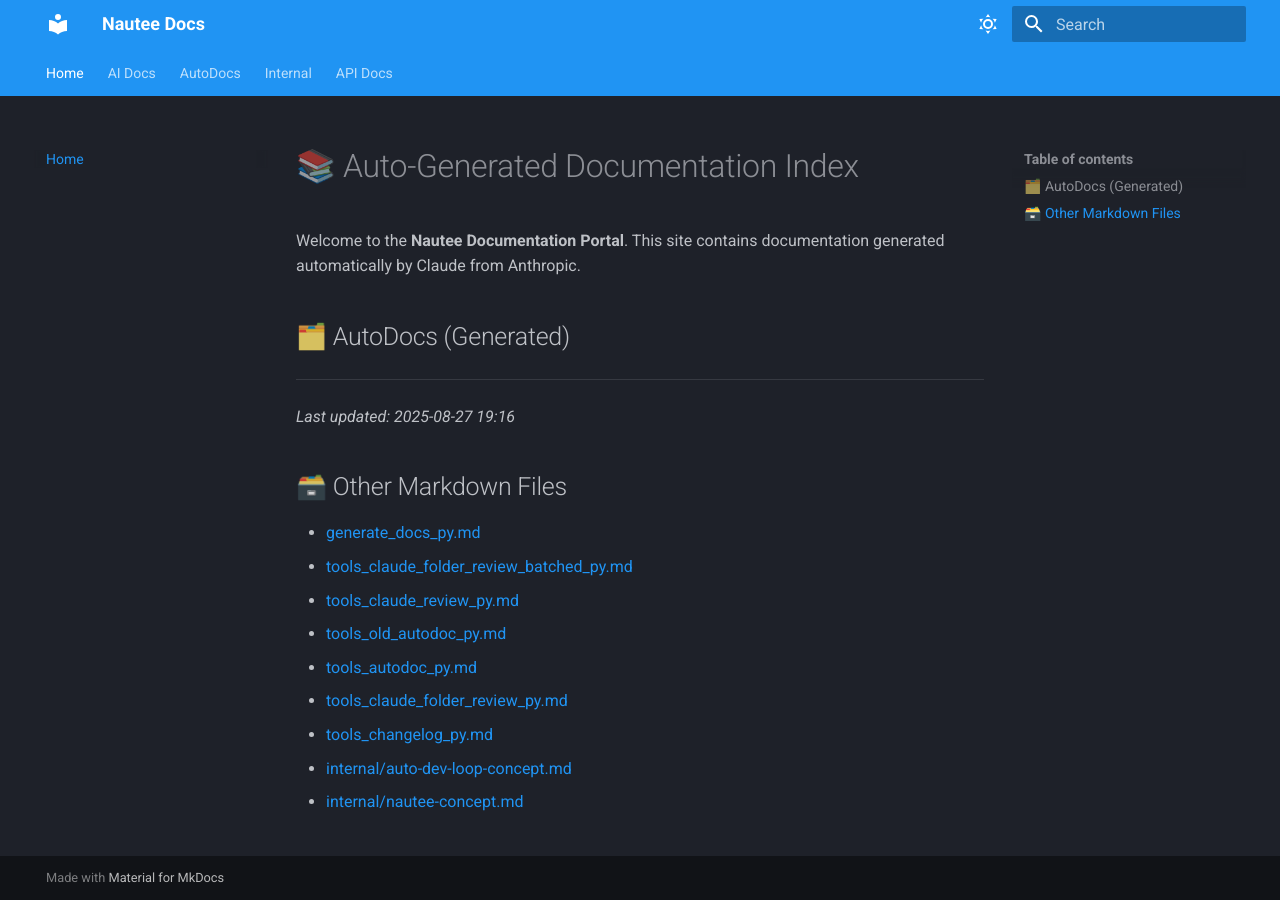
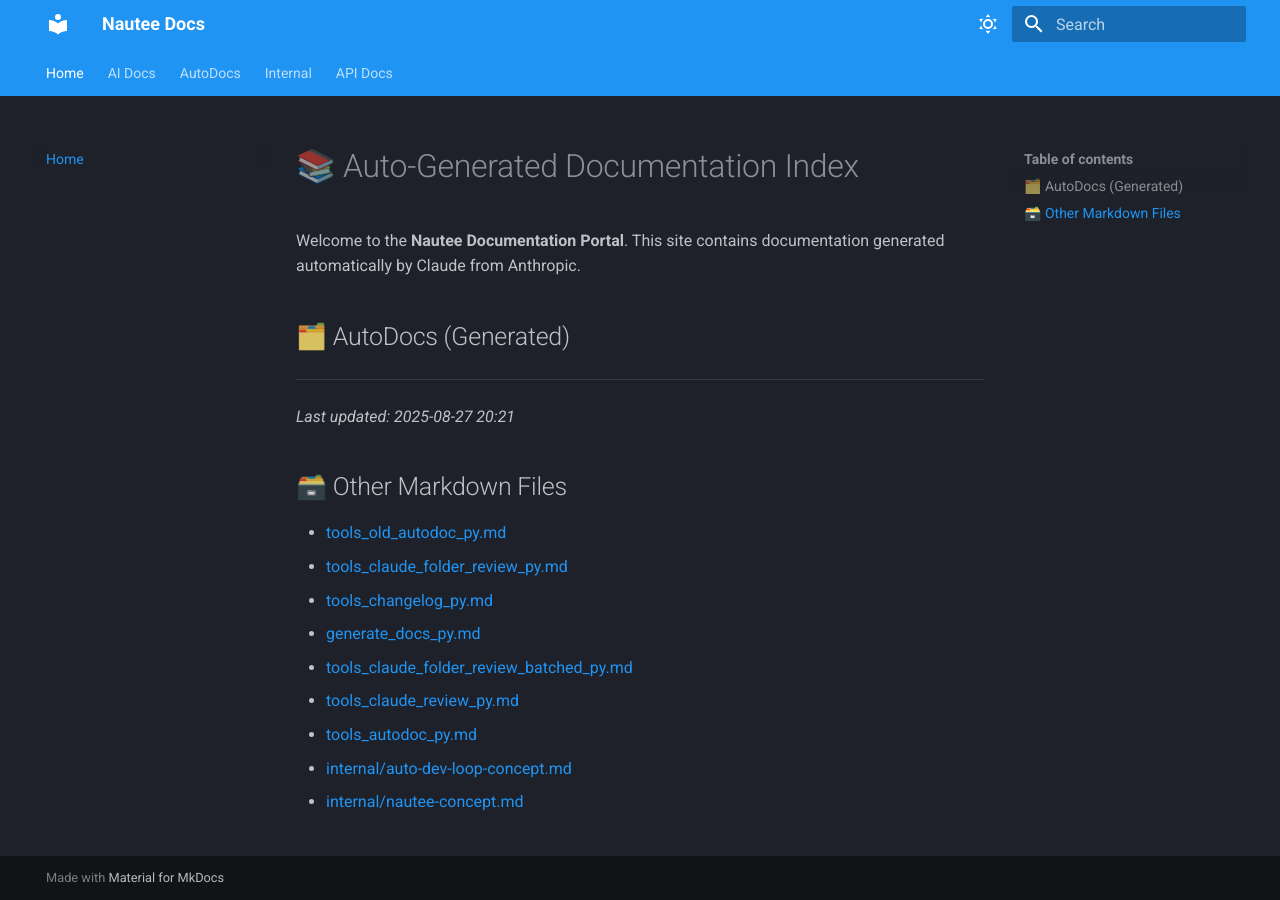
Before and after one commit to 48Nauts-Operator/nautee, an MkDocs documentation site: the page built from docs/index.md, in a window 1280 px wide. Built offline with MkDocs 1.6.1 and Material for MkDocs 9.7.7, drawn with Linux system fonts in a browser that asks for light colours.

Commit message:
🤖 Auto-update docs via Nautee

```diff
--- a/docs/index.md
+++ b/docs/index.md
@@ -7,16 +7,16 @@ Welcome to the **Nautee Documentation Portal**. This site contains documentation
 
 ---
 
-_Last updated: 2025-08-27 19:16_
+_Last updated: 2025-08-27 20:21_
 
 ## 🗃️ Other Markdown Files
 
+- [tools_old_autodoc_py.md](tools_old_autodoc_py.md)
+- [tools_claude_folder_review_py.md](tools_claude_folder_review_py.md)
+- [tools_changelog_py.md](tools_changelog_py.md)
 - [generate_docs_py.md](generate_docs_py.md)
 - [tools_claude_folder_review_batched_py.md](tools_claude_folder_review_batched_py.md)
 - [tools_claude_review_py.md](tools_claude_review_py.md)
-- [tools_old_autodoc_py.md](tools_old_autodoc_py.md)
 - [tools_autodoc_py.md](tools_autodoc_py.md)
-- [tools_claude_folder_review_py.md](tools_claude_folder_review_py.md)
-- [tools_changelog_py.md](tools_changelog_py.md)
 - [internal/auto-dev-loop-concept.md](internal/auto-dev-loop-concept.md)
 - [internal/nautee-concept.md](internal/nautee-concept.md)
```
